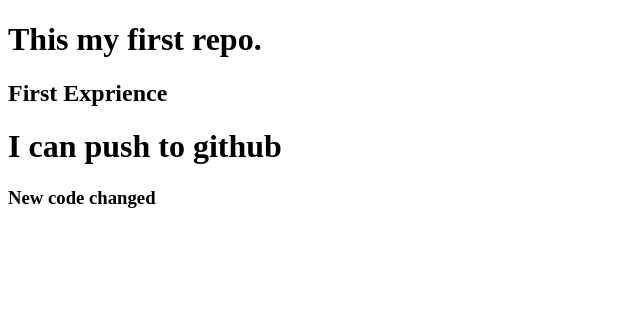
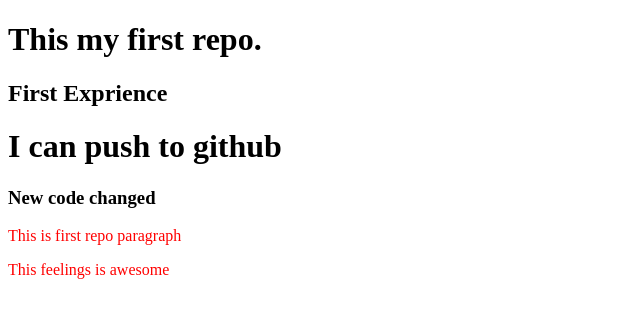
Before and after one commit to JasimUddinBaappy/my-first-repo, a plain HTML site: page index.html in a window 1280 px wide. Shown: the whole page, without its empty margins (0-640 px from the left). Drawn offline with Linux system fonts and the light colour scheme.

Commit message:
styles added

```diff
--- a/index.html
+++ b/index.html
@@ -5,11 +5,14 @@
   <meta http-equiv="X-UA-Compatible" content="IE=edge">
   <meta name="viewport" content="width=device-width, initial-scale=1.0">
   <title>My First Github Repo</title>
+  <link rel="stylesheet" href="style.css">
 </head>
 <body>
   <h1>This my first repo.</h1>
   <h2>First Exprience</h2>
   <h1>I can push to github</h1>
   <h3>New code changed</h3>
+  <p>This is first repo paragraph</p>
+  <p>This feelings is awesome</p>
 </body>
 </html>
--- /dev/null
+++ b/style.css
@@ -0,0 +1,3 @@
+p{
+  color: red;
+}
```
